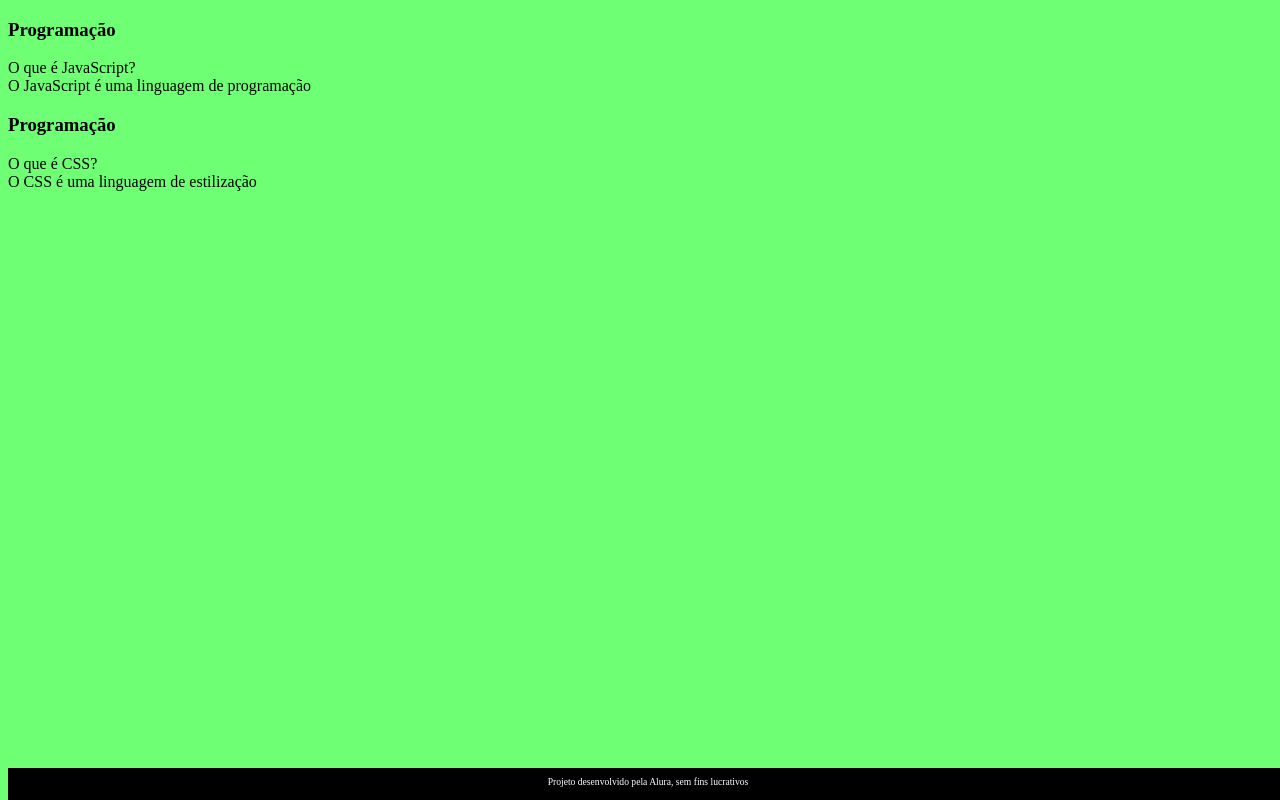
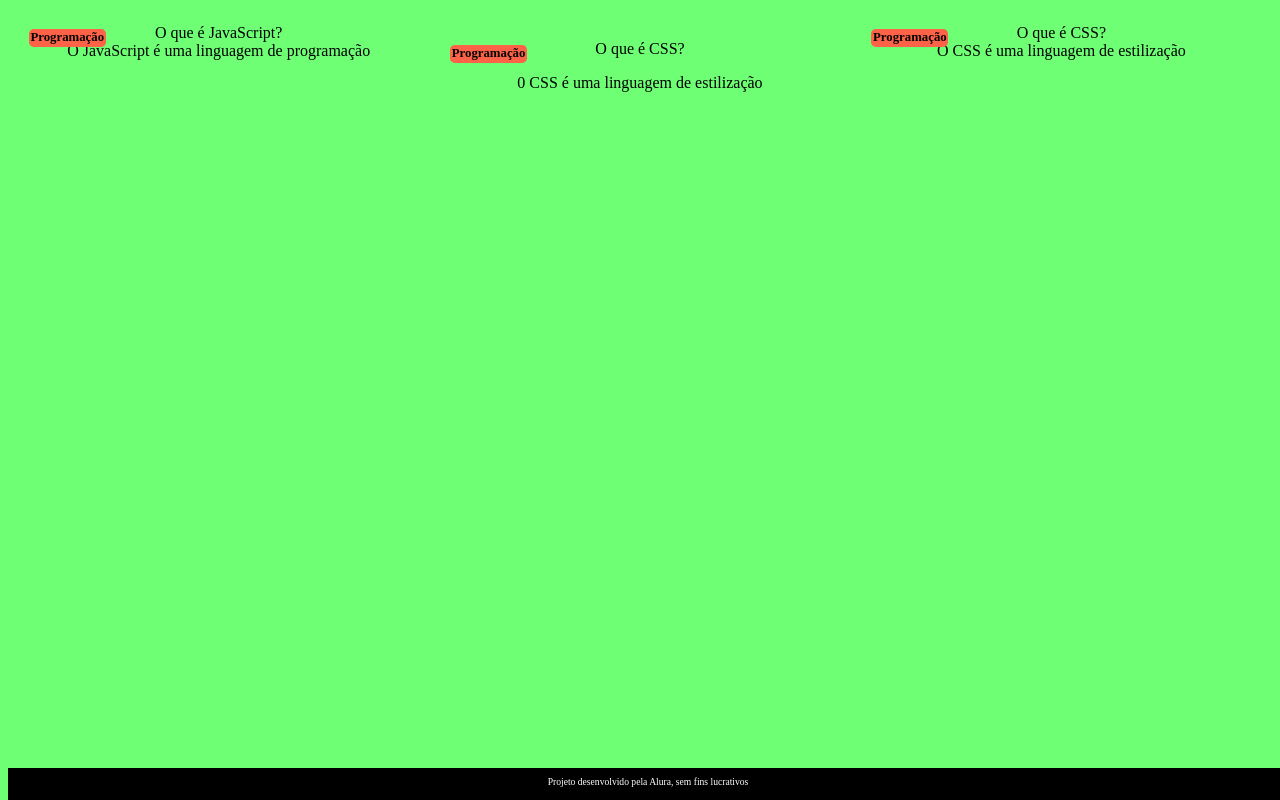
Before and after one commit to FelipePlayzYT/flashcardalura, a plain HTML site: page index.html in a window 1280 px wide. Drawn offline with Linux system fonts and the light colour scheme; files that its build step writes are made by us from their sources; a web font is replaced by a local one.

Commit message:
update index & style.css files yet again

```diff
--- a/index.html
+++ b/index.html
@@ -1,14 +1,18 @@
 <!DOCTYPE html>
 <html lang="pt-br">
+
 <head>
     <meta charset="UTF-8">
     <link rel="preconnect" href="https://fonts.googleapis.com">
     <link rel="preconnect" href="https://fonts.gstatic.com" crossorigin>
-    <link href="https://fonts.googleapis.com/css2?family=Bai+Jamjuree:ital,wght@0,200;0,300;0,400;0,500;0,600;0,700;1,200;1,300;1,400;1,500;1,600;1,700&display=swap" rel="stylesheet">
+    <link
+        href="https://fonts.googleapis.com/css2?family=Bai+Jamjuree:ital,wght@0,200;0,300;0,400;0,500;0,600;0,700;1,200;1,300;1,400;1,500;1,600;1,700&display=swap"
+        rel="stylesheet">
     <link rel="stylesheet" href="assets/styles.css">
     <meta name="viewport" content="width=device-width, initial-scale=1.0">
     <title>Flashcard</title>
 </head>
+
 <body>
     <main>
         <section id="container">
@@ -26,12 +30,22 @@
                 <article class="cartao">
                     <div class="cartao__conteudo">
                         <h3>Programação</h3>
+                        <div class="cartao_conteudo_pergunta">
+                            <p>O que é CSS?</p>
+                        </div>
+                        <div class="cartao_conteudo_resposta">
+                            <p>0 CSS é uma linguagem de estilização</p>
+                        </div>
+                    </div>
+                </article>
+                <article class="cartao">
+                    <div class="cartao__conteudo">
+                        <h3>Programação</h3>
                         <div class="cartao__conteudo__pergunta">
                             O que é CSS?
                         </div>
                         <div class="cartao__conteudo__resposta">
                             O CSS é uma linguagem de estilização
-                    </div>
                 </div>
             </article>
         </section>
--- a/styles.css
+++ b/styles.css
@@ -9,7 +9,7 @@ footer {
     position: fixed;
     bottom: 0;
     width: 100%;
-    height: 2rem;
+    height: 2em;
 }
 
 footer p {
@@ -17,3 +17,32 @@ footer p {
     font-size: 0.6rem;
     margin-top: 0.5rem;
 }
+
+#container {
+    display: flex;
+}
+
+.cartao {
+    margin: 1rem 1rem;
+    /* background-color: aqua; */
+    height: 20rem;
+    flex-grow: 1;
+    flex-basis: calc(33% - 6rem);
+}
+
+.cartao__conteudo {
+    text-align: center;
+    /*background-color: aquamarine; */
+    height: 100%;
+}
+
+.cartao__conteudo h3 {
+    background-color: tomato;
+    text-align: left;
+    padding: 0.1rem;
+    position: absolute;
+    margin: 0.3rem;
+    border-radius:0.3rem;
+    font-size: 1vw;
+
+}
```
Lines whose indentation alone changed are shown as unchanged.
